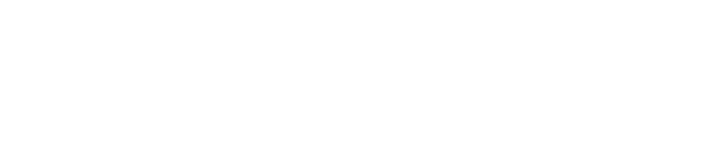
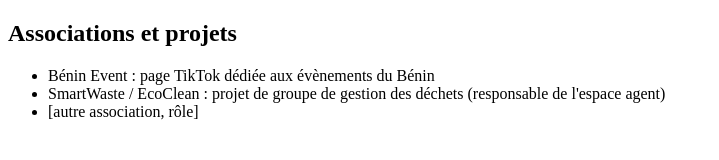
Before and after one commit to peco-mht/mon-cv, a plain HTML site: page index.html in a window 1280 px wide. Shown: the whole page, without its empty margins (0-719 px from the left). Drawn offline with Linux system fonts and the light colour scheme.

Commit message:
mise en place de la section associations

```diff
--- a/index.html
+++ b/index.html
@@ -7,6 +7,13 @@
     <link rel="stylesheet" href="style.css">
 </head>
 <body>
-
+<section>
+  <h2>Associations et projets</h2>
+  <ul>
+    <li>Bénin Event : page TikTok dédiée aux évènements du Bénin</li>
+    <li>SmartWaste / EcoClean : projet de groupe de gestion des déchets (responsable de l'espace agent)</li>
+    <li>[autre association, rôle]</li>
+  </ul>
+</section>
 </body>
 </html>
```
